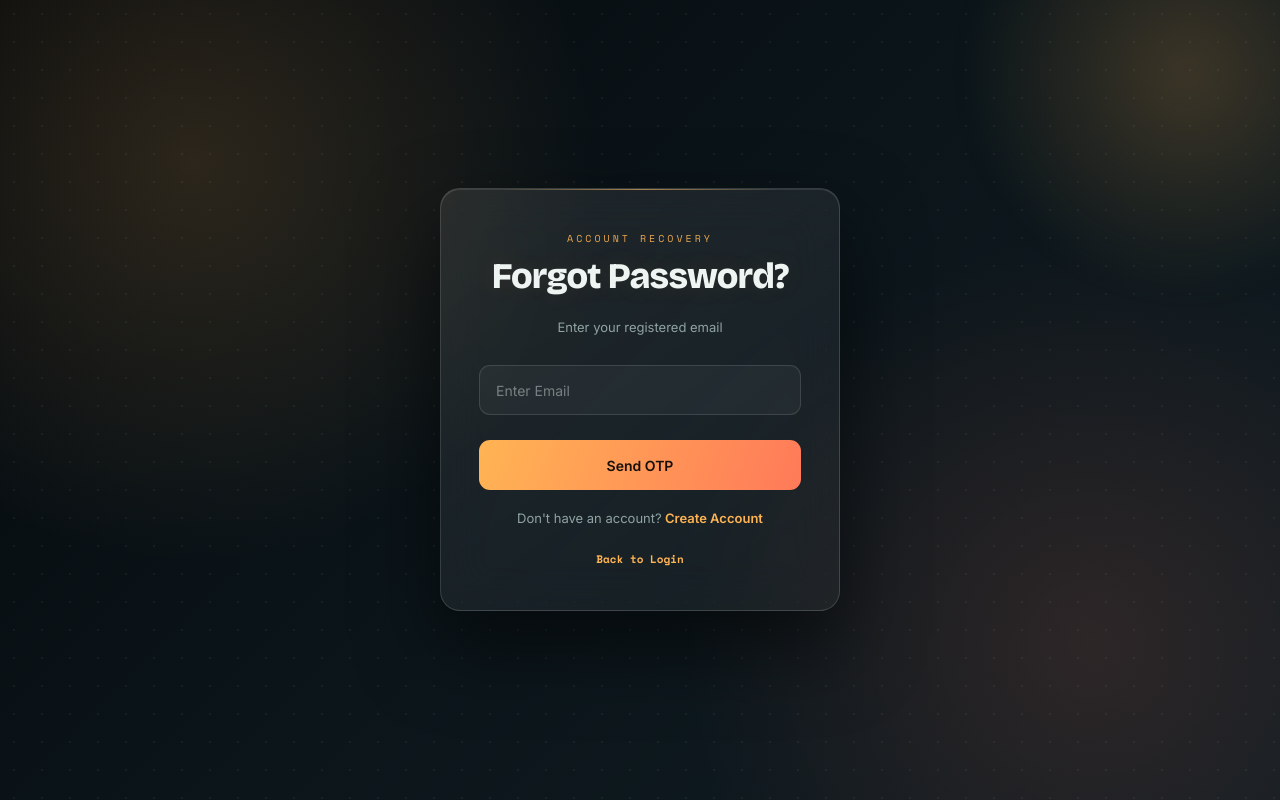
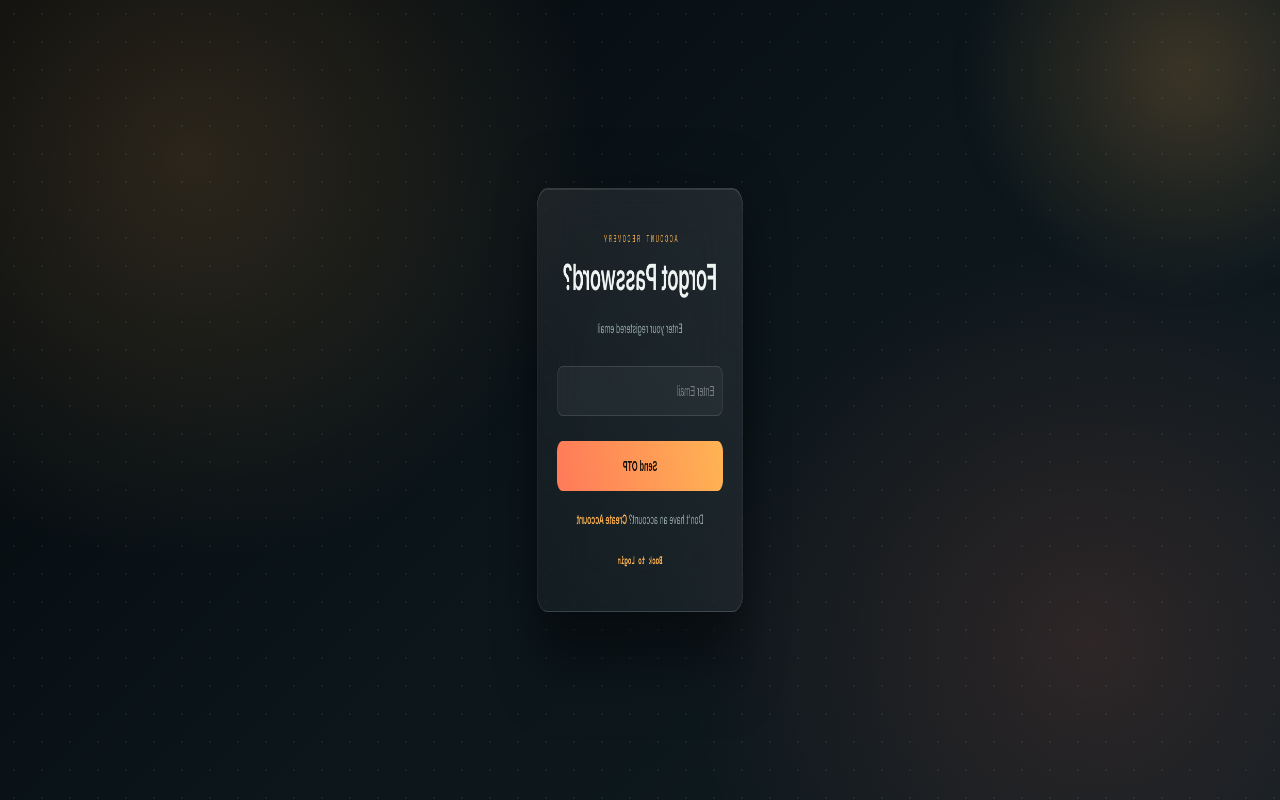
Before and after one commit to prakhar-2818/AUTHENTICATION, a React (Vite) app in the folder login-register/: page / in a window 1280 px wide. Both pictures are taken after a click on the element "Forgot Password?". Built offline with nearby package versions, Linux system fonts and the light colour scheme.

Commit message:
Update ForgotPassword.css

```diff
--- a/login-register/src/components/ForgotPassword.css
+++ b/login-register/src/components/ForgotPassword.css
@@ -1,7 +1,5 @@
 /* =========================================================
-   FORGOT PASSWORD
-   Premium dark glassmorphism design
-   Works with the existing ForgotPassword.jsx
+   FORGOT PASSWORD PAGE
    ========================================================= */
 
 .forgot-container {
@@ -44,7 +42,7 @@
 
 
 /* =========================================================
-   BACKGROUND DOT GRID
+   GRID
    ========================================================= */
 
 .forgot-container::before {
@@ -66,7 +64,7 @@
 
 
 /* =========================================================
-   AMBIENT ORANGE GLOW
+   AMBIENT GLOW
    ========================================================= */
 
 .forgot-container::after {
@@ -146,10 +144,13 @@
         0 35px 80px rgba(0, 0, 0, 0.55),
         inset 0 1px 0 rgba(255, 255, 255, 0.10);
 
+    transform-style: preserve-3d;
+
     animation:
-        forgotBoxAppear 0.8s
-        cubic-bezier(0.22, 1, 0.36, 1)
-        forwards;
+        forgotAppear 0.5s ease forwards,
+        forgotRotate 2.5s ease-in-out 0.5s 1;
+
+    animation-fill-mode: forwards;
 
     transition:
         border-color 0.3s ease,
@@ -163,12 +164,15 @@
 
     box-shadow:
         0 40px 90px rgba(0, 0, 0, 0.65),
-        0 0 35px rgba(255, 180, 84, 0.07),
-        inset 0 1px 0 rgba(255, 255, 255, 0.12);
+        0 0 35px rgba(255, 180, 84, 0.07);
 }
 
 
-@keyframes forgotBoxAppear {
+/* =========================================================
+   APPEAR
+   ========================================================= */
+
+@keyframes forgotAppear {
 
     0% {
         opacity: 0;
@@ -189,29 +193,34 @@
 
 
 /* =========================================================
-   TOP ACCENT LINE
+   FAST 5 ROTATIONS
    ========================================================= */
 
-.forgot-box::after {
-    content: "";
+@keyframes forgotRotate {
 
-    position: absolute;
+    0% {
+        transform: rotateY(0deg);
+    }
 
-    top: 0;
-    left: 15%;
+    20% {
+        transform: rotateY(720deg);
+    }
 
-    width: 70%;
-    height: 1px;
+    40% {
+        transform: rotateY(1440deg);
+    }
 
-    background:
-        linear-gradient(
-            90deg,
-            transparent,
-            rgba(255, 180, 84, 0.65),
-            transparent
-        );
+    60% {
+        transform: rotateY(2160deg);
+    }
 
-    opacity: 0.9;
+    80% {
+        transform: rotateY(2880deg);
+    }
+
+    100% {
+        transform: rotateY(3600deg);
+    }
 }
 
 
@@ -224,23 +233,14 @@
 
     color: #eef4f2;
 
-    font-family:
-        "Bricolage Grotesque",
-        "Segoe UI",
-        Arial,
-        sans-serif;
-
     font-size: 36px;
 
     font-weight: 800;
 
     letter-spacing: -0.8px;
 
-    text-shadow:
-        0 0 25px rgba(255, 180, 84, 0.10);
-
     animation:
-        forgotTitle 0.9s ease;
+        forgotTitle 0.8s ease;
 }
 
 
@@ -262,8 +262,6 @@
     font-weight: 400;
 
     letter-spacing: 3px;
-
-    opacity: 0.9;
 }
 
 
@@ -286,7 +284,7 @@
 
 
 /* =========================================================
-   NORMAL TEXT
+   TEXT
    ========================================================= */
 
 .forgot-box p {
@@ -307,9 +305,6 @@
 .forgot-box .forgot-text {
     margin:
         0 0 20px;
-
-    color:
-        #90a3a3;
 
     line-height:
         1.7;
@@ -346,19 +341,16 @@
 
     height: 50px;
 
-    padding:
-        0 16px;
+    padding: 0 16px;
 
-    margin:
-        7px 0;
+    margin: 7px 0;
 
     box-sizing: border-box;
 
     outline: none;
 
     border:
-        1px solid
-        rgba(255, 255, 255, 0.12);
+        1px solid rgba(255, 255, 255, 0.12);
 
     border-radius: 11px;
 
@@ -367,12 +359,6 @@
 
     color:
         #eef4f2;
-
-    font-family:
-        "Inter",
-        "Segoe UI",
-        Arial,
-        sans-serif;
 
     font-size:
         14px;
@@ -411,11 +397,8 @@
         translateY(-2px);
 
     box-shadow:
-        0 0 0 3px
-        rgba(255, 180, 84, 0.08),
-
-        0 10px 25px
-        rgba(0, 0, 0, 0.20);
+        0 0 0 3px rgba(255, 180, 84, 0.08),
+        0 10px 25px rgba(0, 0, 0, 0.20);
 }
 
 
@@ -468,12 +451,6 @@
     color:
         #15100b;
 
-    font-family:
-        "Inter",
-        "Segoe UI",
-        Arial,
-        sans-serif;
-
     font-size:
         14px;
 
@@ -495,10 +472,6 @@
         filter 0.25s ease;
 }
 
-
-/* =========================================================
-   BUTTON SHIMMER
-   ========================================================= */
 
 .forgot-box button::before {
     content: "";
@@ -541,10 +514,7 @@
 
     box-shadow:
         0 16px 35px -12px
-        rgba(255, 122, 89, 0.55),
-
-        0 0 25px
-        rgba(255, 180, 84, 0.10);
+        rgba(255, 122, 89, 0.55);
 }
 
 
@@ -556,7 +526,7 @@
 
 
 /* =========================================================
-   DISABLED / LOADING BUTTON
+   DISABLED BUTTON
    ========================================================= */
 
 .forgot-box button:disabled {
@@ -573,12 +543,6 @@
         none;
 
     box-shadow:
-        none;
-}
-
-
-.forgot-box button:disabled::before {
-    display:
         none;
 }
 
@@ -674,9 +638,6 @@
 
         padding:
             35px 24px;
-
-        border-radius:
-            17px;
     }
 
     .forgot-box h1 {
@@ -695,24 +656,6 @@
 
 
 /* =========================================================
-   VERY SMALL DEVICES
-   ========================================================= */
-
-@media (max-width: 350px) {
-
-    .forgot-box {
-        padding:
-            30px 18px;
-    }
-
-    .forgot-box h1 {
-        font-size:
-            28px;
-    }
-}
-
-
-/* =========================================================
    REDUCED MOTION
    ========================================================= */
 
@@ -724,12 +667,4 @@
         animation:
             none;
     }
-
-    .forgot-box button,
-    .forgot-box input,
-    .forgot-box span,
-    .forgot-box .login-link {
-        transition:
-            none;
-    }
 }
```
